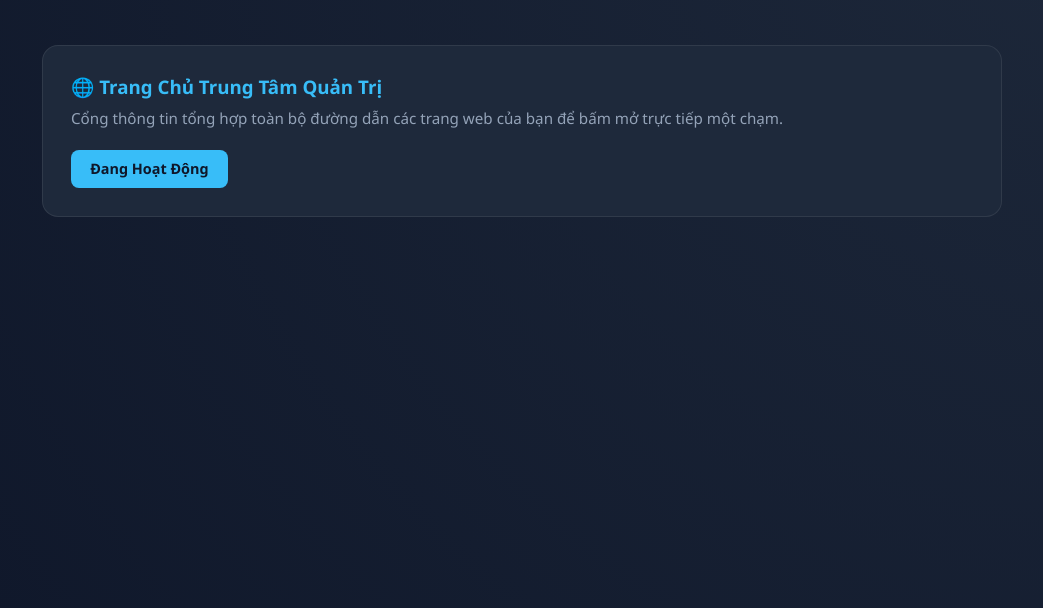
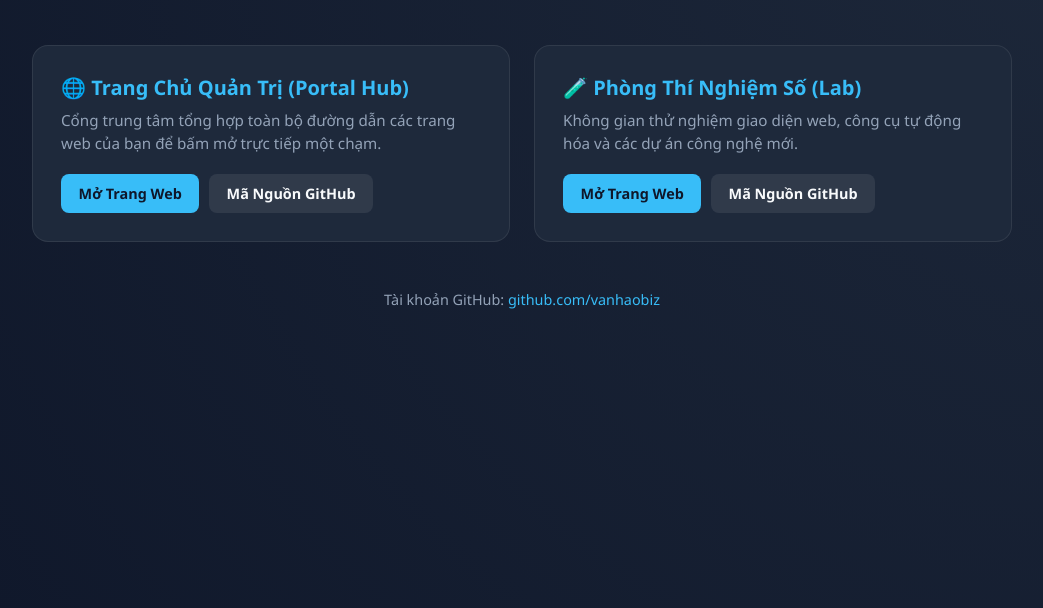
Before and after one commit to vanhaobiz/portal-hub, a plain HTML site: page index.html in a window 1280 px wide. Shown: the part 192-800 px from the top of the page, without its empty margins (118-1161 px from the left). Drawn offline with Linux system fonts and the light colour scheme.

Commit message:
Auto-deploy website: portal-hub

```diff
--- a/index.html
+++ b/index.html
@@ -3,12 +3,13 @@
 <head>
     <meta charset="UTF-8">
     <meta name="viewport" content="width=device-width, initial-scale=1.0">
-    <title>Trung Tâm Quản Trị Website | Hệ Thống Tự Động</title>
+    <title>Trung Tâm Quản Trị Website | vanhaobiz</title>
     <style>
         :root {
             --bg: #0f172a;
             --card: #1e293b;
             --accent: #38bdf8;
+            --green: #10b981;
             --text: #f8fafc;
             --muted: #94a3b8;
         }
@@ -23,7 +24,7 @@
             align-items: center;
             padding: 3rem 1.5rem;
         }
-        .container { max-width: 960px; width: 100%; }
+        .container { max-width: 980px; width: 100%; }
         header {
             text-align: center;
             margin-bottom: 3rem;
@@ -43,7 +44,7 @@
         p.subtitle { color: var(--muted); font-size: 1.1rem; }
         .grid {
             display: grid;
-            grid-template-columns: repeat(auto-fit, minmax(280px, 1fr));
+            grid-template-columns: repeat(auto-fit, minmax(300px, 1fr));
             gap: 1.5rem;
         }
         .card {
@@ -52,39 +53,72 @@
             border-radius: 16px;
             padding: 1.75rem;
             transition: transform 0.2s, border-color 0.2s;
+            display: flex;
+            flex-direction: column;
+            justify-content: space-between;
         }
         .card:hover {
             transform: translateY(-4px);
             border-color: var(--accent);
         }
-        .card h3 { margin-bottom: 0.5rem; color: var(--accent); }
+        .card h3 { margin-bottom: 0.5rem; color: var(--accent); font-size: 1.25rem; }
         .card p { color: var(--muted); font-size: 0.95rem; line-height: 1.5; margin-bottom: 1.25rem; }
+        .actions { display: flex; gap: 0.6rem; flex-wrap: wrap; }
         .btn {
             display: inline-block;
             text-decoration: none;
             color: #0f172a;
             background: var(--accent);
-            padding: 0.6rem 1.2rem;
+            padding: 0.6rem 1.1rem;
             border-radius: 8px;
             font-weight: 600;
             font-size: 0.9rem;
         }
+        .btn-repo {
+            background: rgba(255,255,255,0.08);
+            color: var(--text);
+        }
+        footer {
+            margin-top: 3rem;
+            text-align: center;
+            color: var(--muted);
+            font-size: 0.9rem;
+        }
+        footer a { color: var(--accent); text-decoration: none; }
     </style>
 </head>
 <body>
     <div class="container">
         <header>
-            <span class="badge">⚡ Hệ Thống Quản Trị Tự Động (Tiếng Việt)</span>
+            <span class="badge">⚡ Hệ Thống Quản Trị Tự Động • @vanhaobiz</span>
             <h1>Trung Tâm Quản Trị & Xuất Bản Website</h1>
-            <p class="subtitle">Mọi trang web mới bạn yêu cầu sẽ được tự động thiết kế, cập nhật và xuất bản trực tiếp tại đây.</p>
+            <p class="subtitle">Danh sách toàn bộ các trang web của bạn được đồng bộ và xuất bản trực tiếp trên GitHub Pages.</p>
         </header>
         <div class="grid" id="site-list">
             <div class="card">
-                <h3>🌐 Trang Chủ Trung Tâm Quản Trị</h3>
-                <p>Cổng thông tin tổng hợp toàn bộ đường dẫn các trang web của bạn để bấm mở trực tiếp một chạm.</p>
-                <a class="btn" href="./">Đang Hoạt Động</a>
+                <div>
+                    <h3>🌐 Trang Chủ Quản Trị (Portal Hub)</h3>
+                    <p>Cổng trung tâm tổng hợp toàn bộ đường dẫn các trang web của bạn để bấm mở trực tiếp một chạm.</p>
+                </div>
+                <div class="actions">
+                    <a class="btn" href="https://vanhaobiz.github.io/portal-hub/" target="_blank">Mở Trang Web</a>
+                    <a class="btn btn-repo" href="https://github.com/vanhaobiz/portal-hub" target="_blank">Mã Nguồn GitHub</a>
+                </div>
+            </div>
+            <div class="card">
+                <div>
+                    <h3>🧪 Phòng Thí Nghiệm Số (Lab)</h3>
+                    <p>Không gian thử nghiệm giao diện web, công cụ tự động hóa và các dự án công nghệ mới.</p>
+                </div>
+                <div class="actions">
+                    <a class="btn" href="https://vanhaobiz.github.io/lab/" target="_blank">Mở Trang Web</a>
+                    <a class="btn btn-repo" href="https://github.com/vanhaobiz/lab" target="_blank">Mã Nguồn GitHub</a>
+                </div>
             </div>
         </div>
+        <footer>
+            Tài khoản GitHub: <a href="https://github.com/vanhaobiz" target="_blank">github.com/vanhaobiz</a>
+        </footer>
     </div>
 </body>
 </html>
```
